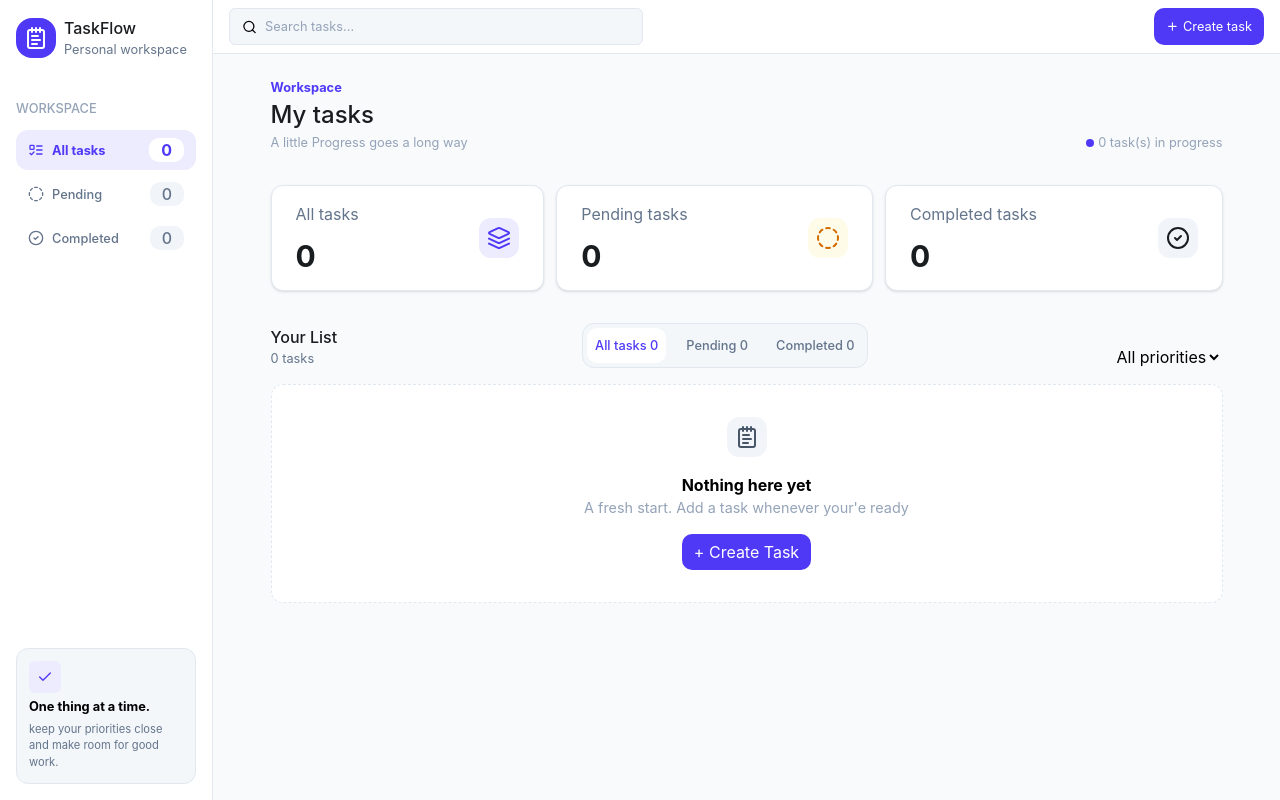
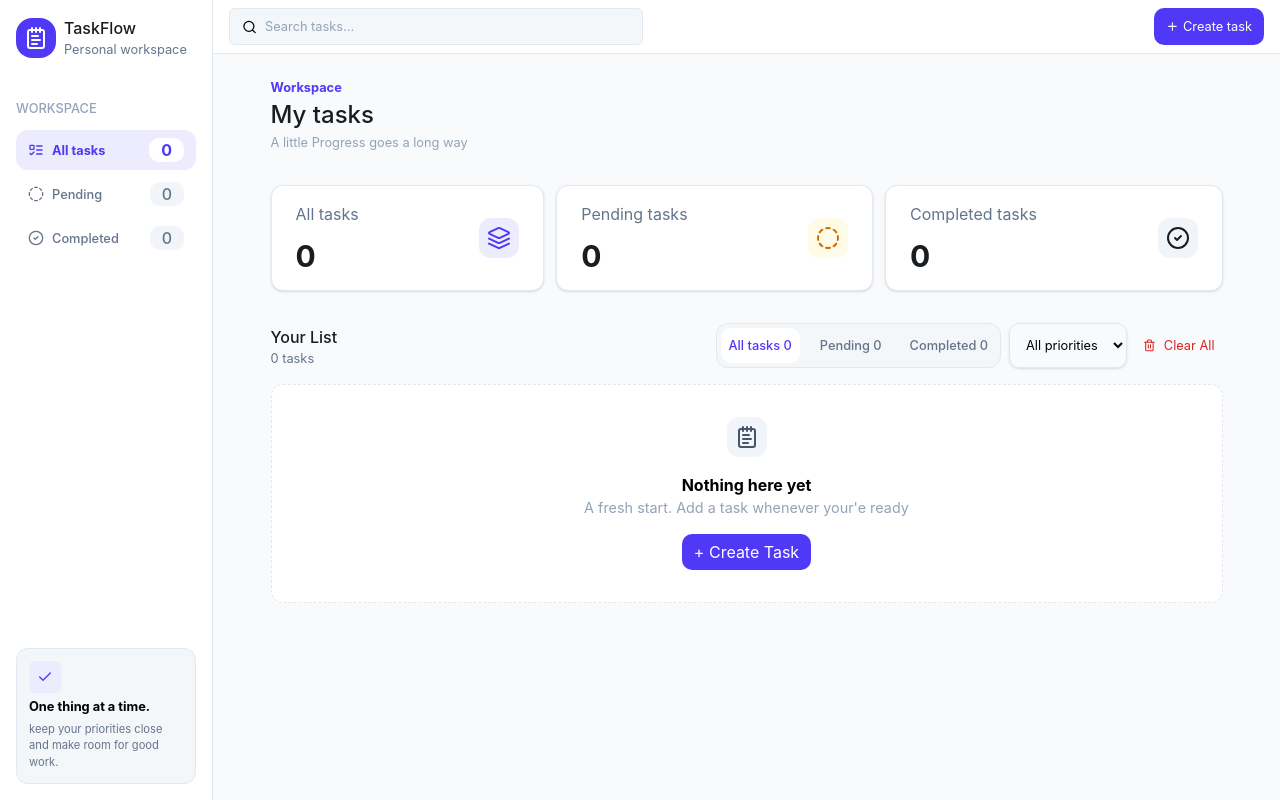
Before and after one commit to deballap-webdev/task-flow, a React (Vite) app: page / in a window 1280 px wide. Built offline with nearby package versions, Linux system fonts and the light colour scheme.

Commit message:
implement delete all functionality

```diff
--- a/src/pages/Tasks.tsx
+++ b/src/pages/Tasks.tsx
@@ -1,4 +1,4 @@
-import { LuNotepadText } from "react-icons/lu";
+import { LuNotepadText, LuTrash2 } from "react-icons/lu";
 import SecondaryNavLink from "../components/SecondaryNavLink";
 import TaskStat from "../components/TaskStat";
 import useTask from "../Hooks/useTask";
@@ -10,8 +10,15 @@ type PropsType = {
   setIsCreateTaskOpen: (b: boolean) => void;
 };
 
+type Status = "high" | "medium" | "low";
+
 const Tasks = ({ isCreateTaskOpen, setIsCreateTaskOpen }: PropsType) => {
-  const { pendingTasks, completedTasks, totalTasks } = useTask();
+  const { pendingTasks, completedTasks, totalTasks, dispatch, REDUCER_ACTION } =
+    useTask();
+
+  const statusArray: Status[] = ["high", "low", "medium"];
+
+  const onClear = () => dispatch({ type: REDUCER_ACTION.CLEAR });
 
   const header = (
     <div className="flex justify-between items-end">
@@ -24,7 +31,7 @@ const Tasks = ({ isCreateTaskOpen, setIsCreateTaskOpen }: PropsType) => {
           A little Progress goes a long way
         </p>
       </div>
-      {pendingTasks === 0 && (
+      {pendingTasks > 0 && (
         <p className="text-[0.8rem] text-text-muted">
           <span className="rounded-[50%] w-2 h-2 bg-primary inline-block mr-1"></span>
           {pendingTasks} task(s) in progress
@@ -54,27 +61,50 @@ const Tasks = ({ isCreateTaskOpen, setIsCreateTaskOpen }: PropsType) => {
   );
 
   const listHeader = (
-    <header className="flex justify-between items-end mb-4">
+    <header className="flex justify-between items-end mb-4 flex-wrap">
       <div>
         <h2 className="text-text-primary font-medium">Your List</h2>
         <p className="text-[0.8rem] text-text-secondary">{totalTasks} tasks</p>
       </div>
+      <div className="flex gap-2">
         <nav
           className="border border-border-default bg-bg-card-inner rounded-xl p-1 flex gap-3  "
           aria-label="secondary navigation"
         >
           <SecondaryNavLink to="/" status="All tasks" count={totalTasks} />
-        <SecondaryNavLink to="/pending" status="Pending" count={pendingTasks} />
+          <SecondaryNavLink
+            to="/pending"
+            status="Pending"
+            count={pendingTasks}
+          />
           <SecondaryNavLink
             to="/completed"
             status="Completed"
             count={completedTasks}
           />
         </nav>
-      <select name="" id="">
+        <label htmlFor="filterPriority" className="sr-only">
+          Filter tasks by priority
+        </label>
+        <select
+          name="filterPriority"
+          id="filterPriority"
+          className="text-[0.8rem] border border-border-default px-3 py-2 shadow-sm rounded-[10px]"
+        >
           <option value="all priorities">All priorities</option>
-        {}
+          {statusArray.map((stat) => (
+            <option value={stat} key={`stautu${stat}`}>
+              {stat[0].toUpperCase() + stat.slice(1)}
+            </option>
+          ))}
         </select>
+        <button
+          className="text-danger hover:bg-bg-danger p-2 rounded-[10px] text-nowrap flex items-center gap-2 text-[0.8rem] cursor-pointer"
+          onClick={onClear}
+        >
+          <LuTrash2 /> Clear All
+        </button>
+      </div>
     </header>
   );
 
```
Lines whose indentation alone changed are shown as unchanged.
